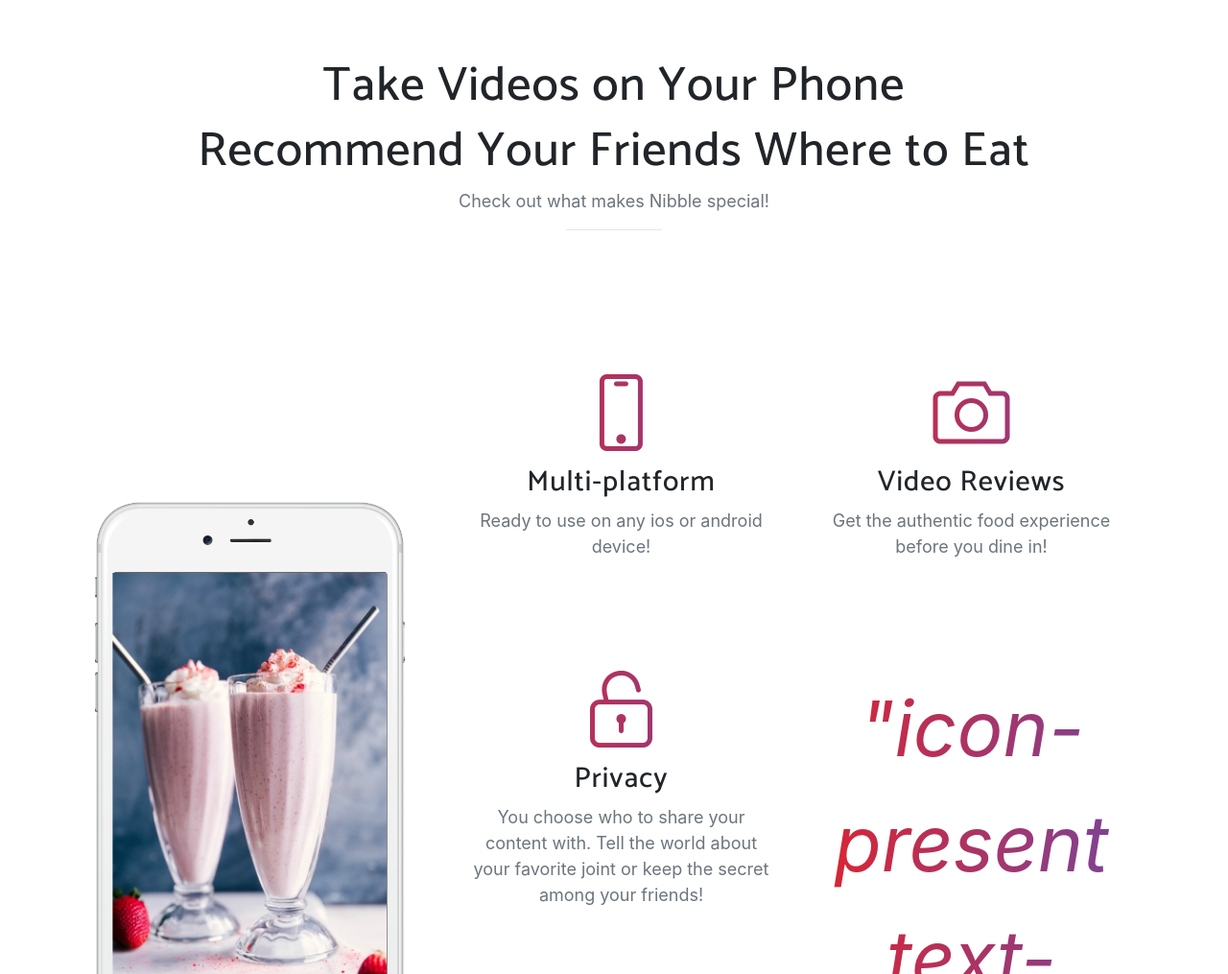
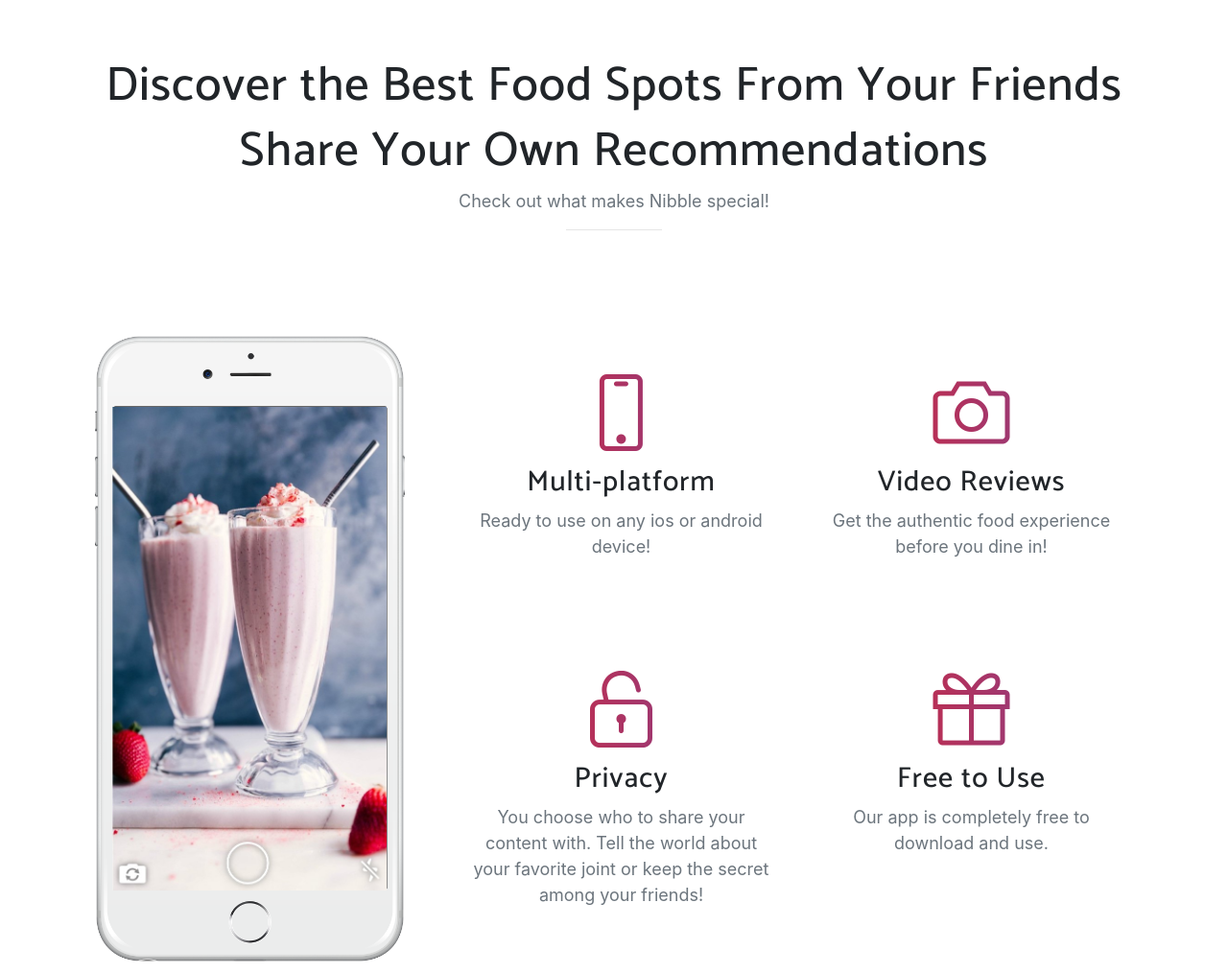
Before and after one commit to AndrewPen2020/home, a website with bundled scripts: page index.html in a window 1280 px wide. Shown: the part 840-1855 px from the top of the page at 96% size. Built offline with nearby package versions, Linux system fonts and the light colour scheme; a web font is replaced by a local one.

Commit message:
Update index.html

```diff
--- a/index.html
+++ b/index.html
@@ -85,8 +85,8 @@
   <section class="features" id="features">
     <div class="container">
       <div class="section-heading text-center">
-        <h2>Take Videos on Your Phone               </h2>
-        <h2>     Recommend Your Friends Where to Eat</h2>
+        <h2>Discover the Best Food Spots From Your Friends</h2>
+        <h2>Share Your Own Recommendations</h2>
         <p class="text-muted">Check out what makes Nibble special!</p>
         <hr>
       </div>
@@ -134,7 +134,7 @@
               </div>
               <div class="col-lg-6">
                 <div class="feature-item">
-                  <i class=>"icon-present text-primary"</i>
+                  <i class="icon-present text-primary"></i>
                   <h3>Free to Use</h3>
                   <p class="text-muted">Our app is completely free to download and use.</p>
                 </div>
```
